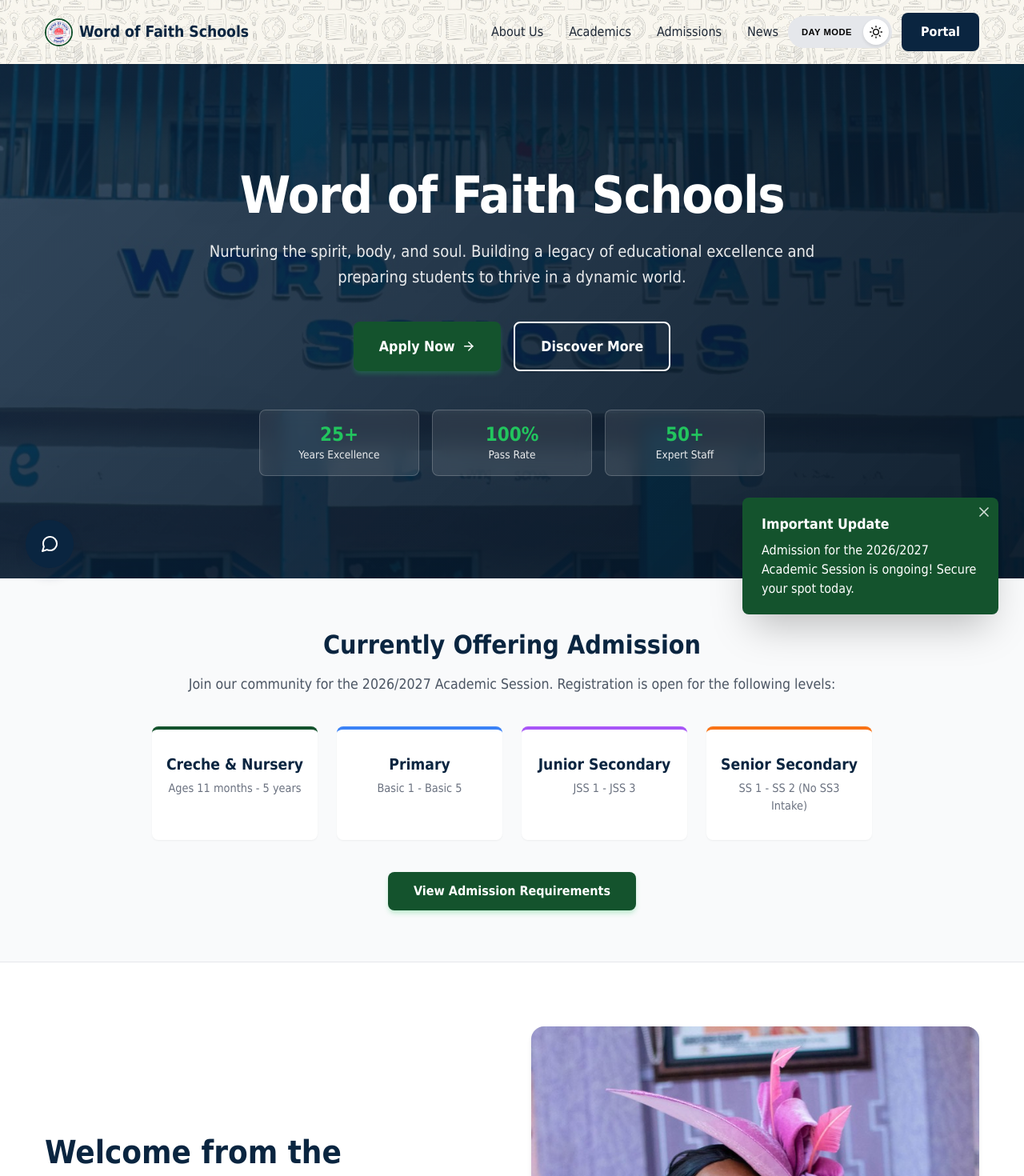
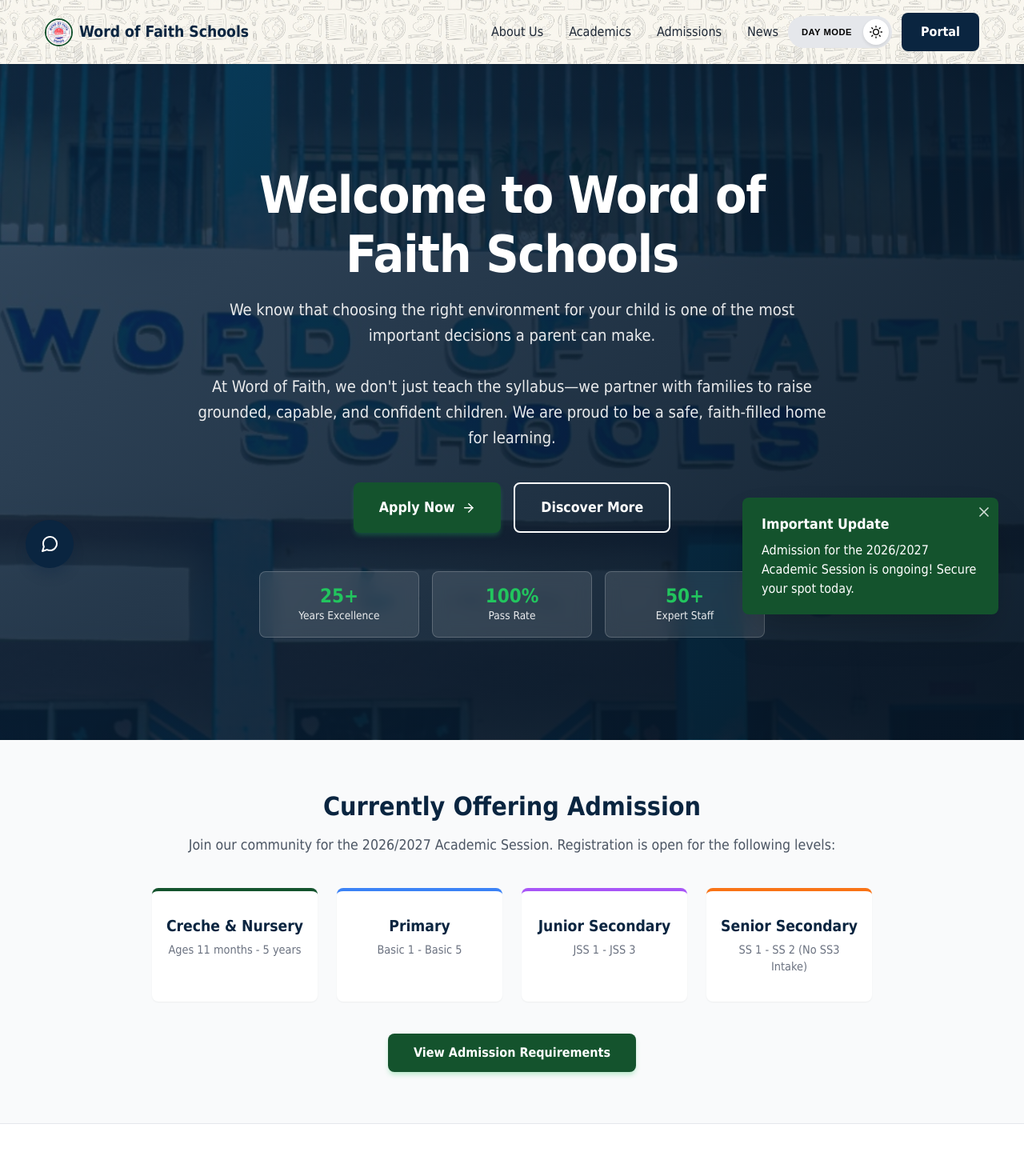
Before and after one commit to Constantine1-web/word-of-faith-portal, a Next.js app: page / in a window 1280 px wide. Shown: the top 1470 px of the page at 80% size. Built offline with nearby package versions, Linux system fonts and the light colour scheme.

Commit message:
Update landing page and about us content and links

```diff
--- a/src/app/academics/page.tsx
+++ b/src/app/academics/page.tsx
@@ -57,7 +57,7 @@
           <div style={{ display: "flex", flexDirection: "column", gap: "4rem" }}>
 
             {/* Nursery */}
-            <div className="responsive-grid" style={{ gap: "3rem", alignItems: "center" }}>
+            <div id="early-years" className="responsive-grid" style={{ gap: "3rem", alignItems: "center" }}>
               <div style={{ background: "var(--color-white)", padding: "3rem", borderRadius: "var(--radius-lg)", boxShadow: "var(--shadow-md)" }}>
                 <span style={{ color: "var(--color-primary-green)", fontWeight: "bold", textTransform: "uppercase", letterSpacing: "1px" }}>Early Years</span>
                 <h3 style={{ color: "var(--color-navy-blue)", fontSize: "2rem", margin: "1rem 0" }}>Creche & Nursery</h3>
@@ -91,7 +91,7 @@
             </div>
 
             {/* Secondary */}
-            <div className="responsive-grid" style={{ gap: "3rem", alignItems: "center" }}>
+            <div id="high-school" className="responsive-grid" style={{ gap: "3rem", alignItems: "center" }}>
               <div style={{ background: "var(--color-white)", padding: "3rem", borderRadius: "var(--radius-lg)", boxShadow: "var(--shadow-md)" }}>
                 <span style={{ color: "#a855f7", fontWeight: "bold", textTransform: "uppercase", letterSpacing: "1px" }}>High School</span>
                 <h3 style={{ color: "var(--color-navy-blue)", fontSize: "2rem", margin: "1rem 0" }}>Secondary School</h3>
--- a/src/app/page.tsx
+++ b/src/app/page.tsx
@@ -41,9 +41,11 @@
     <>
       <section className={styles.hero}>
         <div className={styles.heroContent}>
-          <h1 className={styles.heroTitle}>Word of Faith Schools</h1>
+          <h1 className={styles.heroTitle}>Welcome to Word of Faith Schools</h1>
           <p className={styles.heroSubtitle}>
-            Nurturing the spirit, body, and soul. Building a legacy of educational excellence and preparing students to thrive in a dynamic world.
+            We know that choosing the right environment for your child is one of the most important decisions a parent can make.
+            <br /><br />
+            At Word of Faith, we don't just teach the syllabus—we partner with families to raise grounded, capable, and confident children. We are proud to be a safe, faith-filled home for learning.
           </p>
             <div style={{ display: "flex", gap: "1rem", flexWrap: "wrap", justifyContent: "center" }}>
               <Link href="/admissions" className="btn btn-primary" style={{ padding: "1rem 2rem", fontSize: "1.1rem" }}>
@@ -79,22 +81,30 @@
           <p style={{ color: "var(--color-gray-600)", marginBottom: "2.5rem", fontSize: "1.1rem" }}>Join our community for the 2026/2027 Academic Session. Registration is open for the following levels:</p>
 
           <div style={{ display: "grid", gridTemplateColumns: "repeat(auto-fit, minmax(200px, 1fr))", gap: "1.5rem", maxWidth: "900px", margin: "0 auto" }}>
-            <div style={{ background: "var(--color-white)", padding: "2rem 1rem", borderRadius: "var(--radius-md)", boxShadow: "var(--shadow-sm)", borderTop: "4px solid var(--color-primary-green)" }}>
+            <Link href="/academics#early-years" style={{ textDecoration: "none" }}>
+              <div style={{ background: "var(--color-white)", padding: "2rem 1rem", borderRadius: "var(--radius-md)", boxShadow: "var(--shadow-sm)", borderTop: "4px solid var(--color-primary-green)", height: "100%", transition: "transform 0.2s ease" }} className="hover-lift">
                 <h3 style={{ color: "var(--color-navy-blue)", fontSize: "1.2rem", marginBottom: "0.5rem" }}>Creche & Nursery</h3>
                 <p style={{ color: "var(--color-gray-500)", fontSize: "0.9rem" }}>Ages 11 months - 5 years</p>
               </div>
-            <div style={{ background: "var(--color-white)", padding: "2rem 1rem", borderRadius: "var(--radius-md)", boxShadow: "var(--shadow-sm)", borderTop: "4px solid #3b82f6" }}>
+            </Link>
+            <Link href="/academics#early-years" style={{ textDecoration: "none" }}>
+              <div style={{ background: "var(--color-white)", padding: "2rem 1rem", borderRadius: "var(--radius-md)", boxShadow: "var(--shadow-sm)", borderTop: "4px solid #3b82f6", height: "100%", transition: "transform 0.2s ease" }} className="hover-lift">
                 <h3 style={{ color: "var(--color-navy-blue)", fontSize: "1.2rem", marginBottom: "0.5rem" }}>Primary</h3>
                 <p style={{ color: "var(--color-gray-500)", fontSize: "0.9rem" }}>Basic 1 - Basic 5</p>
               </div>
-            <div style={{ background: "var(--color-white)", padding: "2rem 1rem", borderRadius: "var(--radius-md)", boxShadow: "var(--shadow-sm)", borderTop: "4px solid #a855f7" }}>
+            </Link>
+            <Link href="/academics#high-school" style={{ textDecoration: "none" }}>
+              <div style={{ background: "var(--color-white)", padding: "2rem 1rem", borderRadius: "var(--radius-md)", boxShadow: "var(--shadow-sm)", borderTop: "4px solid #a855f7", height: "100%", transition: "transform 0.2s ease" }} className="hover-lift">
                 <h3 style={{ color: "var(--color-navy-blue)", fontSize: "1.2rem", marginBottom: "0.5rem" }}>Junior Secondary</h3>
                 <p style={{ color: "var(--color-gray-500)", fontSize: "0.9rem" }}>JSS 1 - JSS 3</p>
               </div>
-            <div style={{ background: "var(--color-white)", padding: "2rem 1rem", borderRadius: "var(--radius-md)", boxShadow: "var(--shadow-sm)", borderTop: "4px solid #f97316" }}>
+            </Link>
+            <Link href="/academics#high-school" style={{ textDecoration: "none" }}>
+              <div style={{ background: "var(--color-white)", padding: "2rem 1rem", borderRadius: "var(--radius-md)", boxShadow: "var(--shadow-sm)", borderTop: "4px solid #f97316", height: "100%", transition: "transform 0.2s ease" }} className="hover-lift">
                 <h3 style={{ color: "var(--color-navy-blue)", fontSize: "1.2rem", marginBottom: "0.5rem" }}>Senior Secondary</h3>
                 <p style={{ color: "var(--color-gray-500)", fontSize: "0.9rem" }}>SS 1 - SS 2 (No SS3 Intake)</p>
               </div>
+            </Link>
           </div>
 
           <div style={{ marginTop: "2.5rem" }}>
```
Also changed, not shown: src/app/about/page.tsx (+9 -9 lines). Lines whose indentation alone changed are shown as unchanged.
